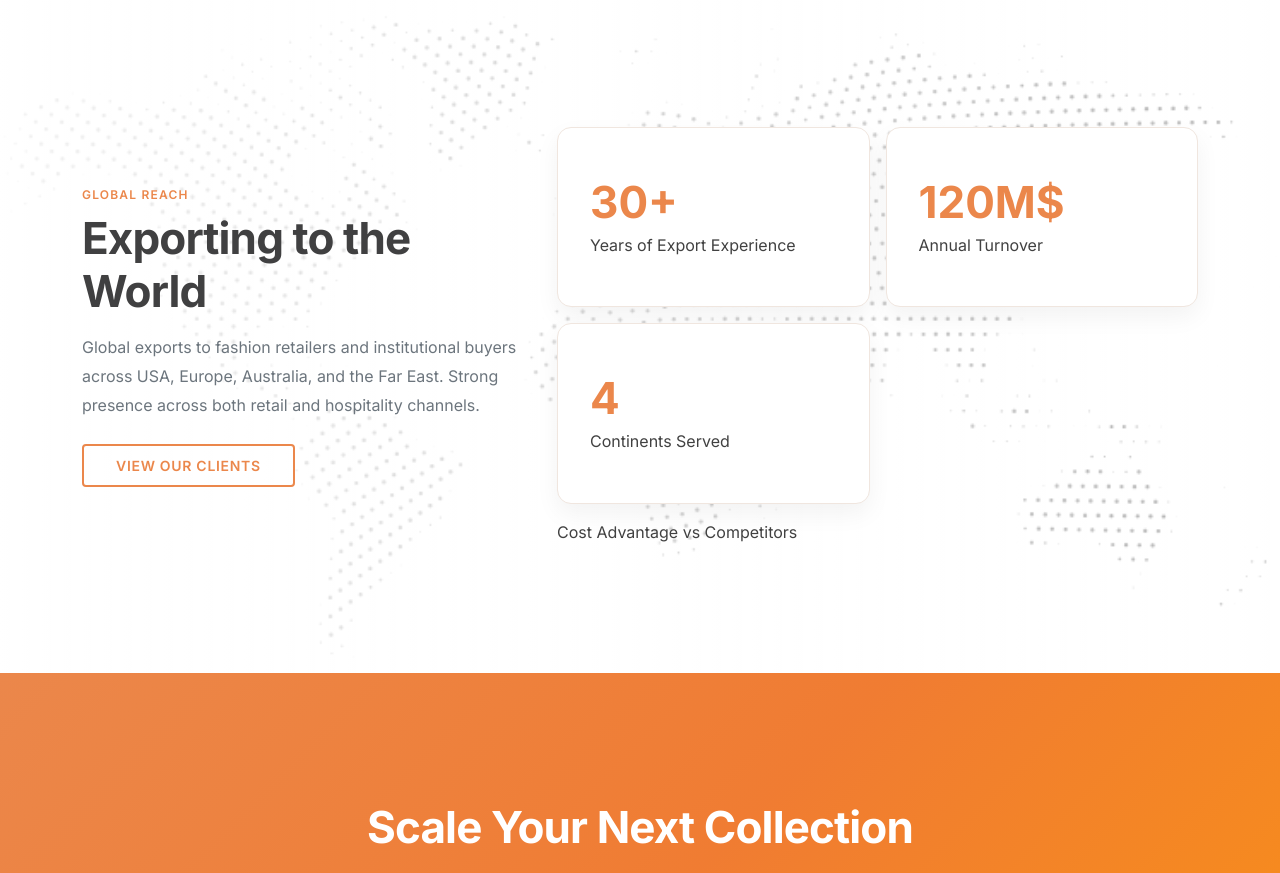
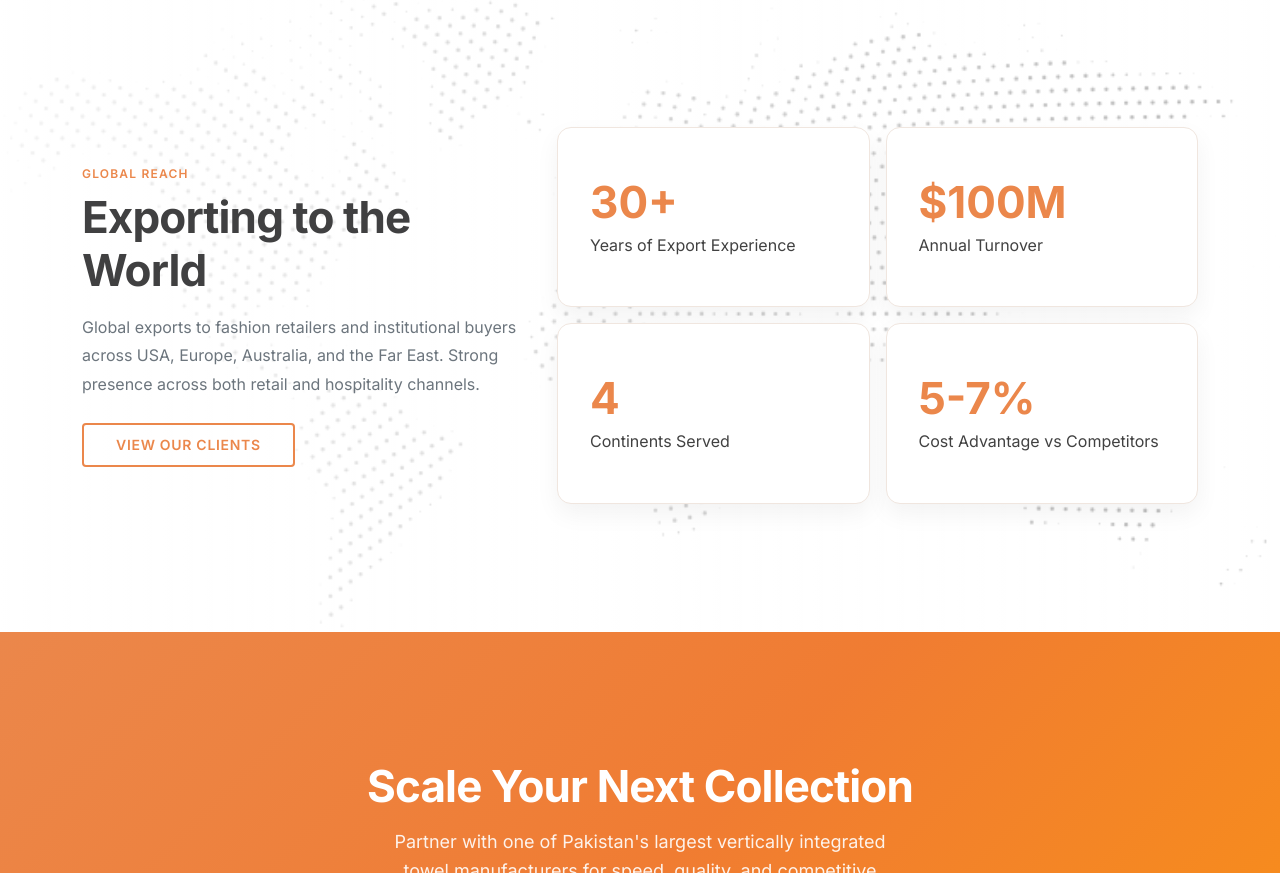
Before and after one commit to usamaejaz9741/al-rahim-textile, a plain HTML site: page index.html in a window 1280 px wide. Shown: the part 7017-7890 px from the top of the page. Drawn offline with nearby package versions, Linux system fonts and the light colour scheme.

Commit message:
fixed the revenue value

```diff
--- a/index.html
+++ b/index.html
@@ -421,7 +421,7 @@
             <div class="col-6">
               <div class="card-feature">
                 <h3 class="feature-stat">
-                  120M$</h3>
+                  $100M</h3>
                 <p class="feature-stat-label">Annual Turnover</p>
               </div>
             </div>
@@ -432,7 +432,11 @@
                 <p class="feature-stat-label">Continents Served</p>
               </div>
             </div>
-            <p class="feature-stat-label">Cost Advantage vs Competitors</p>
+            <div class="col-6">
+              <div class="card-feature">
+                <h3 class="feature-stat">
+                  5-7%</h3>
+                <p class="feature-stat-label">Cost Advantage vs Competitors</p>
               </div>
             </div>
           </div>
```
Also changed, not shown: about.html (+1 -1 lines).
